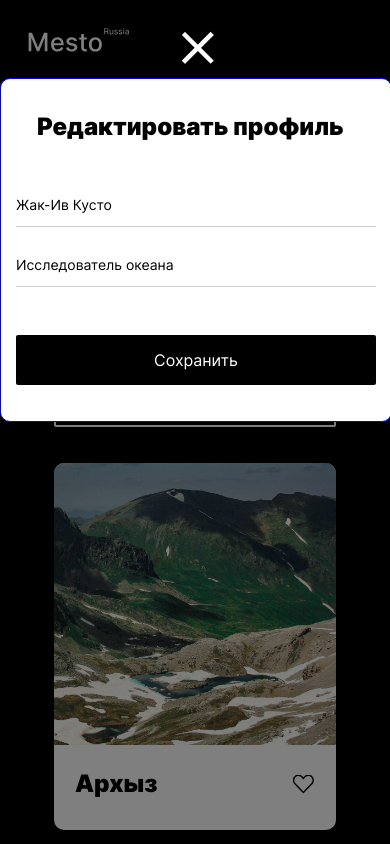
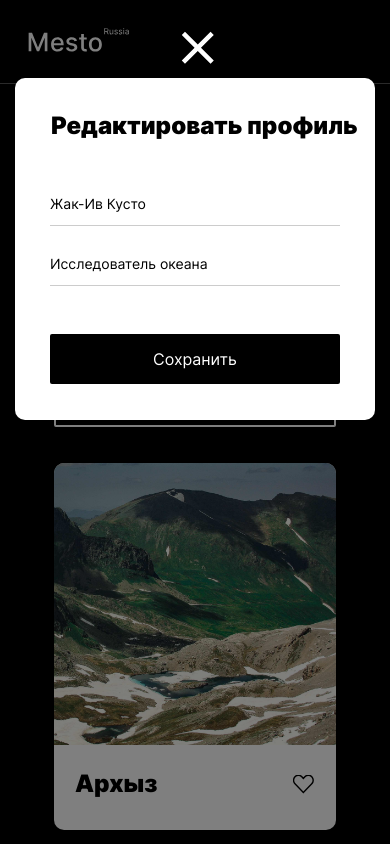
Before and after one commit to sonjalist/mesto, a plain HTML site: page index.html in a window 390 px wide. Both pictures are taken after a click on the button 309 px from the left and 284 px from the top of the page. Shown: the top 844 px of the page. Drawn offline with Linux system fonts and the light colour scheme.

Commit message:
errors fixed

```diff
--- a/blocks/footer/__copyright/footer__copyright.css
+++ b/blocks/footer/__copyright/footer__copyright.css
@@ -1,8 +1,6 @@
 .footer__copyright {
     margin: 0;
     padding: 0;
-    margin-top: 66px;
-    margin-bottom: 60px;
     color: #545454;
     font-size: 18px;
     line-height: 1.2;
--- a/blocks/footer/footer.css
+++ b/blocks/footer/footer.css
@@ -1,5 +1,6 @@
 .footer {
-    max-width: 882px;
     margin: auto;
     display: flex;
+    padding-top: 66px;
+    padding-bottom: 60px;
 }
--- a/blocks/header/header.css
+++ b/blocks/header/header.css
@@ -2,7 +2,6 @@
     display: flex;
     margin: auto;
     justify-content: flex-start;
-    max-width: 882px;
     border-bottom: 1px solid #545454;
 }
 
--- a/blocks/page/page.css
+++ b/blocks/page/page.css
@@ -7,4 +7,6 @@
     -moz-text-size-adjust: 100%;
     background-color: black;
     color: white;
+    max-width: 882px;
+    margin: auto;
 }
--- a/blocks/places-list/places-list.css
+++ b/blocks/places-list/places-list.css
@@ -1,5 +1,4 @@
 .places-list {
-    max-width: 882px;
     margin: auto;
     display: grid;
     grid-template-columns: repeat(3, 1fr);
--- a/blocks/pop-up/__background/pop-up__background.css
+++ /dev/null
@@ -1,9 +0,0 @@
-.pop-up__background {
-    position: fixed;
-    top: 0;
-    left: 0;
-    width: 100%;
-    height: 100%;
-    background-color: black;
-    opacity: 50%;
-}
--- a/blocks/pop-up/__close-button/pop-up__close-button.css
+++ b/blocks/pop-up/__close-button/pop-up__close-button.css
@@ -4,7 +4,7 @@
     position: relative;
     left: 430px;
     top: 0px;
-    background-image: url(../../../mesto-images/Close\ Icon.png);
+    background-image: url(../../../mesto-images/CloseIcon.svg);
     background-position: center;
     background-color: rgba(0, 0, 0, 0);
     background-repeat: no-repeat;
@@ -17,10 +17,10 @@
     opacity: 60%;
 }
 
-@media screen and (max-width: 520px) {
+@media screen and (max-width: 630px) {
 
     .pop-up__close-button {
-        left: calc(50% - 15px);
+        left: calc(50% - 30px);
         top: -10px;
     }
 
--- /dev/null
+++ b/blocks/pop-up/__container/pop-up__container.css
@@ -0,0 +1,15 @@
+.pop-up__container {
+    position: relative;
+    top: calc(50% - 185px);
+    left: calc(50% - 215px);
+}
+
+@media screen and (max-width: 630px) {
+
+    .pop-up__container {
+        left: 15px;
+        top: 40px;
+        margin: auto;
+    }
+
+  }
--- a/blocks/pop-up/__form-item/pop-up__form-item.css
+++ b/blocks/pop-up/__form-item/pop-up__form-item.css
@@ -16,11 +16,11 @@
     margin-top: 16px;
 }
 
-@media screen and (max-width: 520px) {
+@media screen and (max-width: 630px) {
 
     .pop-up__form-item {
         margin: auto;
-        width: calc(100vw - 30px);
+        width: calc(100vw - 100px);
     }
 
   }
--- a/blocks/pop-up/__form/pop-up__form.css
+++ b/blocks/pop-up/__form/pop-up__form.css
@@ -1,20 +1,16 @@
 .pop-up__form {
-    position: relative;
-    top: 0;
-    left: 0;
     width: 430px;
     background-color: white;
     border-radius: 10px;
     color: black;
     display: flex;
     flex-direction: column;
-    border: 1px solid blue;
 }
 
-@media screen and (max-width: 520px) {
+@media screen and (max-width: 630px) {
 
     .pop-up__form {
-        width: 100vw;
+        width: calc(100vw - 30px);
     }
 
   }
--- a/blocks/pop-up/__save-button/pop-up__save-button.css
+++ b/blocks/pop-up/__save-button/pop-up__save-button.css
@@ -15,10 +15,10 @@
     opacity: 0.8;
 }
 
-@media screen and (max-width: 520px) {
+@media screen and (max-width: 630px) {
 
     .pop-up__save-button {
-        width: calc(100vw - 30px);
+        width: calc(100vw - 100px);
     }
 
   }
--- a/blocks/pop-up/pop-up.css
+++ b/blocks/pop-up/pop-up.css
@@ -1,16 +1,9 @@
 .pop-up {
+    position: fixed;
     display: none;
-    position: fixed;
-    top: calc(50% - 185px);
-    left: calc(50% - 215px);
+    top: 0;
+    left: 0;
+    width: 100%;
+    height: 100%;
+    background-color: rgba(0, 0, 0, 50%);
 }
-
-@media screen and (max-width: 520px) {
-
-    .pop-up {
-        width: 100vw;
-        left: 0;
-        top: 40px;
-    }
-
-  }
--- a/blocks/profile/profile.css
+++ b/blocks/profile/profile.css
@@ -1,7 +1,6 @@
 .profile {
     display: flex;
     margin: auto;
-    max-width: 882px;
     justify-content: space-between;
     align-items: center;
     margin-top: 40px;
--- a/index.html
+++ b/index.html
@@ -30,7 +30,7 @@
       <div class="places-list__item">
         <img class="places-list__cover" src="mesto-images/places/Archyz-unsplash.jpg" alt="Архыз">
         <div class="places-list__descriprion">
-          <p class="places-list__title">Архыз</p>
+          <h2 class="places-list__title">Архыз</h2>
           <button class="places-list__like-button" type="button"></button>
         </div>
       </div>
@@ -38,7 +38,7 @@
       <div class="places-list__item">
         <img class="places-list__cover" src="mesto-images/places/Baikal-unsplash.jpg" alt="Байкал">
         <div class="places-list__descriprion">
-          <p class="places-list__title">Байкал</p>
+          <h2 class="places-list__title">Байкал</h2>
           <button class="places-list__like-button" type="button"></button>
         </div>
       </div>
@@ -46,7 +46,7 @@
       <div class="places-list__item">
         <img class="places-list__cover" src="mesto-images/places/Chagun-Uzun-unsplash.jpg" alt="Чаган-Узун">
         <div class="places-list__descriprion">
-          <p class="places-list__title">Чаган-Узун</p>
+          <h2 class="places-list__title">Чаган-Узун</h2>
           <button class="places-list__like-button" type="button"></button>
         </div>
       </div>
@@ -54,7 +54,7 @@
       <div class="places-list__item">
         <img class="places-list__cover" src="mesto-images/places/Kamchatka-unsplash.jpg" alt="Камчатка">
         <div class="places-list__descriprion">
-          <p class="places-list__title">Камчатка</p>
+          <h2 class="places-list__title">Камчатка</h2>
           <button class="places-list__like-button" type="button"></button>
         </div>
       </div>
@@ -62,7 +62,7 @@
       <div class="places-list__item">
         <img class="places-list__cover" src="mesto-images/places/Severo-Chuyskiy-Khrebet-unsplash.jpg" alt="Северо-Чуйский Хребет">
         <div class="places-list__descriprion">
-          <p class="places-list__title">Северо-Чуйский Хребет</p>
+          <h2 class="places-list__title">Северо-Чуйский Хребет</h2>
           <button class="places-list__like-button" type="button"></button>
         </div>
       </div>
@@ -70,7 +70,7 @@
       <div class="places-list__item">
         <img class="places-list__cover" src="mesto-images/places/Sudak-unsplash.jpg" alt="Судак">
         <div class="places-list__descriprion">
-          <p class="places-list__title">Судак</p>
+          <h2 class="places-list__title">Судак</h2>
           <button class="places-list__like-button" type="button"></button>
         </div>
       </div>
@@ -81,15 +81,16 @@
       <p class="footer__copyright">&copy; 2020 Mesto Russia</p>
 
       <div class="pop-up">
-        <div class="pop-up__background"></div>
+        <div class="pop-up__container">
           <button class="pop-up__close-button"></button>
-        <form class="pop-up__form">
+          <form class="pop-up__form" name="editProfile">
             <h2 class="pop-up__title">Редактировать профиль</h2>
             <input type="text" class="pop-up__form-item pop-up__name" name="name">
             <input type="text" class="pop-up__form-item pop-up__occupation" name="occupation">
             <button class="pop-up__save-button">Сохранить</button>
           </form>
         </div>
+      </div>
 
     </footer>
   <script src="scripts/index.js"></script>
--- a/pages/index.css
+++ b/pages/index.css
@@ -28,7 +28,7 @@
 
 @import url(../blocks/pop-up/pop-up.css);
 @import url(../blocks/pop-up/_opened/pop-up_opened.css);
-@import url(../blocks/pop-up/__background/pop-up__background.css);
+@import url(../blocks/pop-up/__container/pop-up__container.css);
 @import url(../blocks/pop-up/__form/pop-up__form.css);
 @import url(../blocks/pop-up/__title/pop-up__title.css);
 @import url(../blocks/pop-up/__name/pop-up__name.css);
```
Also changed, not shown: mesto-images/Close Icon.png (deleted), mesto-images/CloseIcon.svg (added). Lines whose indentation alone changed are shown as unchanged.
